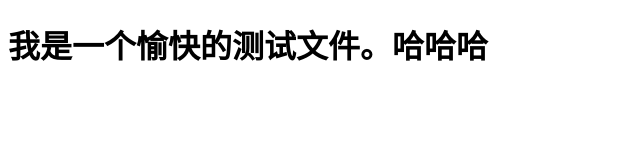
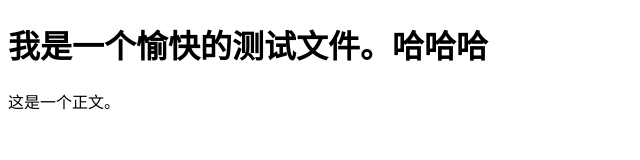
Before and after one commit to MoYu1991/basicdemo, a plain HTML site: page test.html in a window 1280 px wide. Shown: the whole page, without its empty margins (0-640 px from the left). Drawn offline with nearby package versions, Linux system fonts and the light colour scheme.

Commit message:
添加测试正文。

```diff
--- a/test.html
+++ b/test.html
@@ -24,6 +24,7 @@
 </head>
 <body>
 <h1>我是一个愉快的测试文件。哈哈哈</h1>
+<p>这是一个正文。</p>
 <script>
 
 </script>
```
